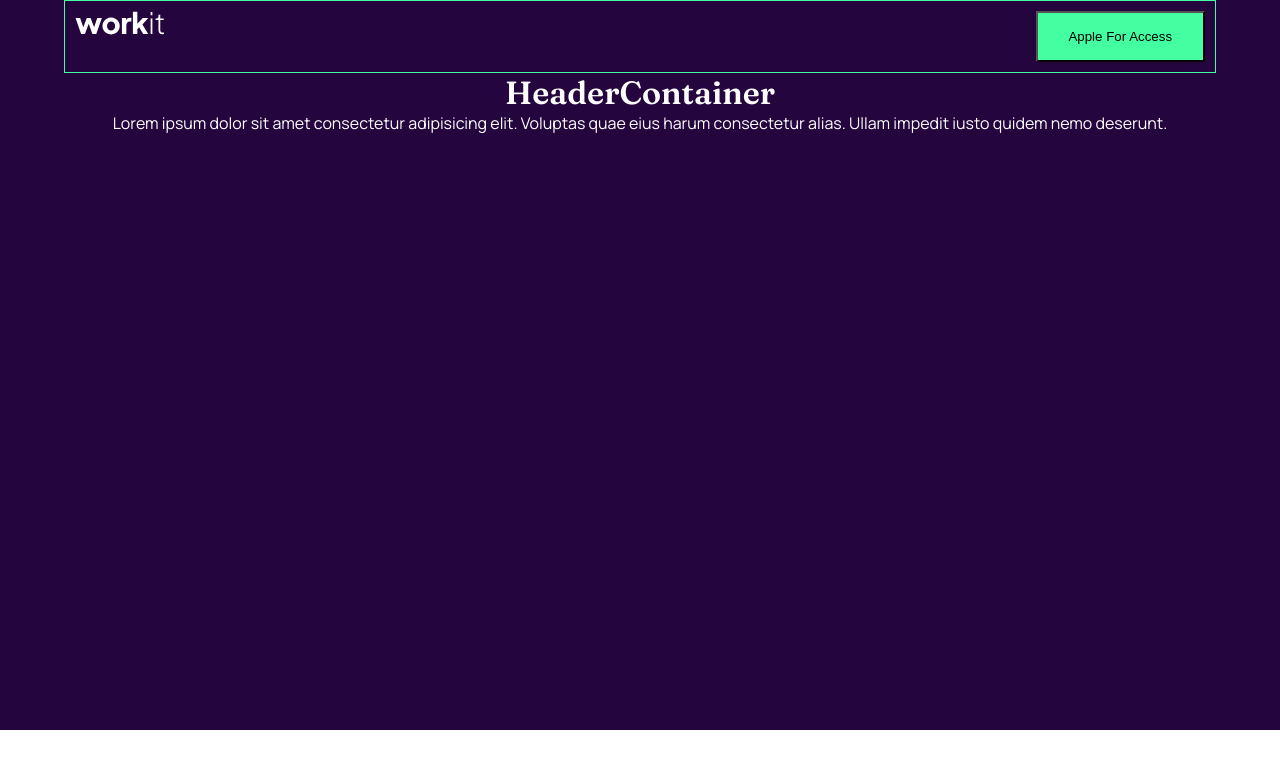
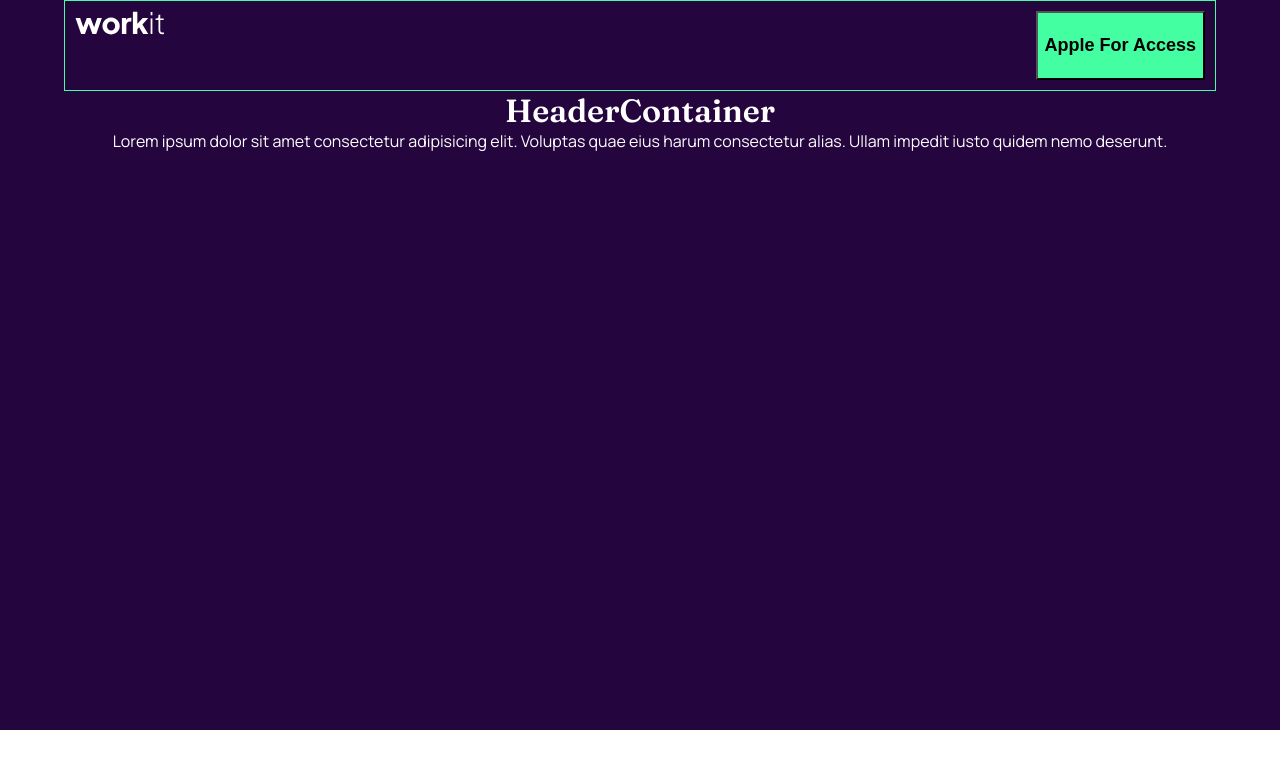
Before and after one commit to PiriyaLapa/workit-landing-page, a React (Create React App) app: page / in a window 1280 px wide. Shown: the top 768 px of the page. Built offline with nearby package versions, Linux system fonts and the light colour scheme.

Commit message:
update hover button

```diff
--- a/src/Components/ButtonComponents.tsx
+++ b/src/Components/ButtonComponents.tsx
@@ -3,13 +3,30 @@ import styled from 'styled-components';
 import {theme} from '../utility';
 
 const StylePrimaryBtn = styled.button<{theme: typeof theme}>`
+    // default primary button
     // width:11.875em;
     height:3.813em;
     width:15%;
     background-color:${(props) => props.theme.EncaplyptusColor};
     text-transform:capitalize;
-    font-size:bold;
+    font-size:18px;
+    font-weight:700;
 
+    &:hover {
+        background-color:${(props) => props.theme.darkPurpleColor};
+        color:${(props) => props.theme.EncaplyptusColor};
+        border:1px solid ${(props) => props.theme.EncaplyptusColor};
+        transition:0.4s;
+    }
+`;
+
+const StyleSecondary = styled(StylePrimaryBtn)`
+    color:${(props) => props.theme.WhiteColor};
+    border-bottom: 1px solid ${(props) => props.theme.EncaplyptusColor};
+    &:hover {
+        color:${(props) => props.theme.EncaplyptusColor};
+        transition:0.4s;
+    }
 `;
 
 export class PrimaryBtn extends Component{
@@ -19,3 +36,6 @@ export class PrimaryBtn extends Component{
         )
     }
 }
+
+export class SecondayBtn extends Component{
+}
```
